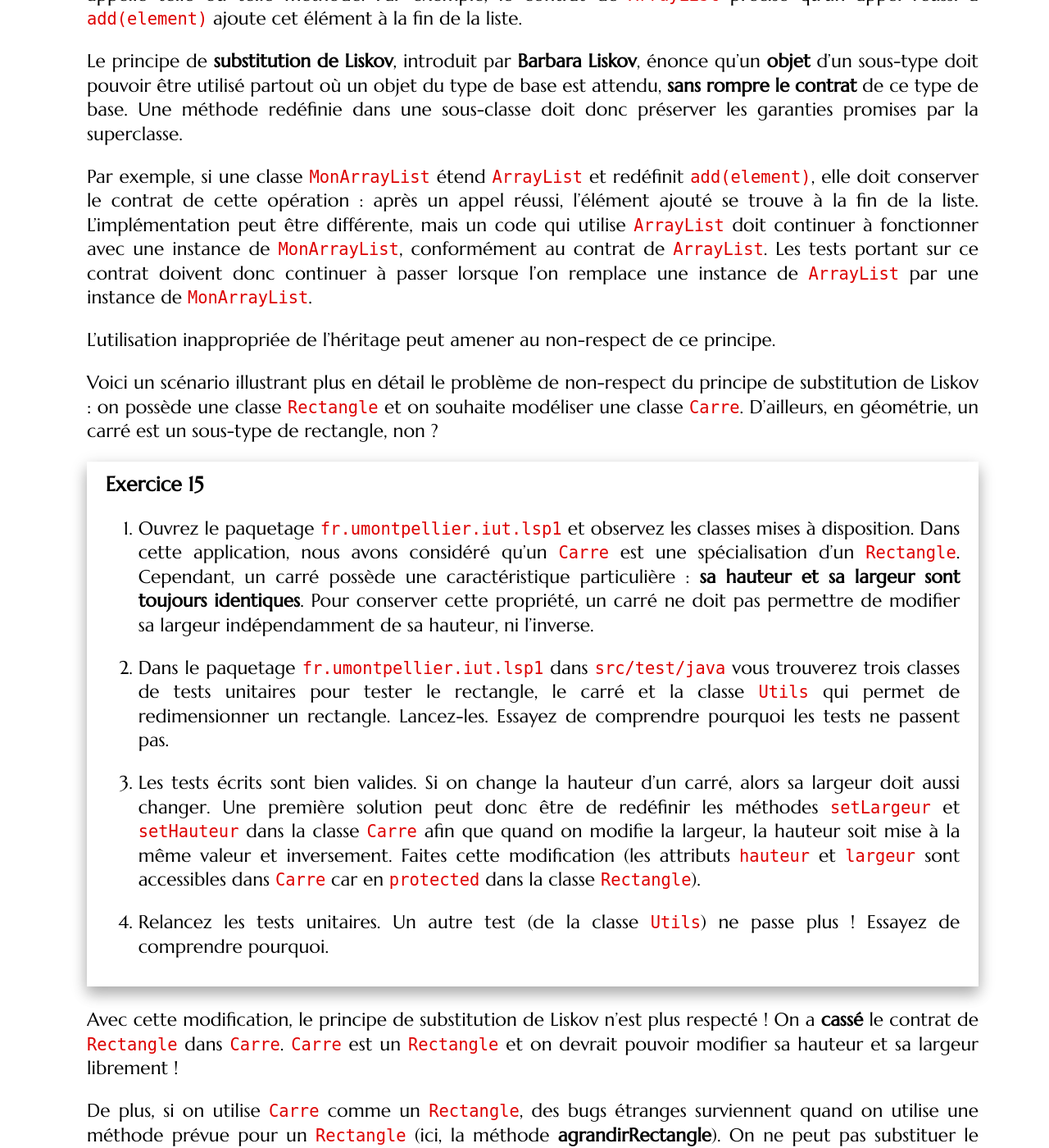
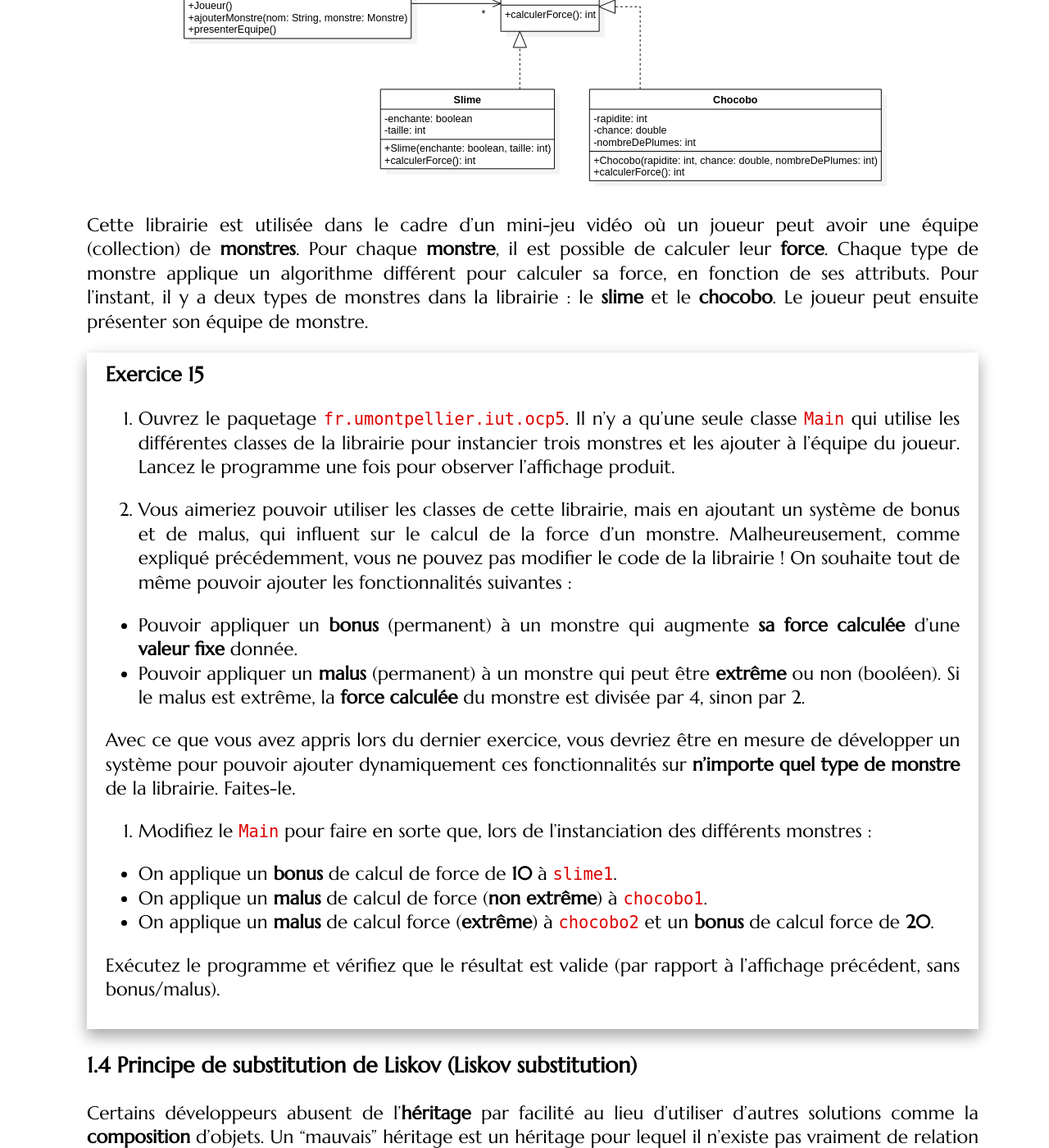
Before and after one commit to mgasquet/R304-QualiteDeveloppement, a Jekyll site: the page built from tutorials/tutorial3.md, in a window 1280 px wide and 1400 px high, scrolled down 30129 px. Shown: the whole window at 82% size. Built offline with Jekyll 4.4.1, drawn with Linux system fonts in a browser that asks for light colours; some web fonts are replaced; some of the changed text lies outside the part shown.

Commit message:
Ajout dernier exercice decorateur (ocp5)

```diff
--- a/tutorials/tutorial3.md
+++ b/tutorials/tutorial3.md
@@ -58,11 +58,15 @@ Ensuite, nous allons voir comment les principes **SOLID** permettent de traiter
 
 <div class="exercise">
 
-1. Pour commencer, clonez en local le **dépôt gitlab** forké dans votre espace privé dans le cours de qualité de développement : [https://gitlabinfo.iutmontp.univ-montp2.fr/qualite-de-developpement-semestre-3/etu/votre_login/tp3](https://gitlabinfo.iutmontp.univ-montp2.fr/qualite-de-developpement-semestre-3/etu/votre_login/tp3) en remplaçant `votre_login` par le login que vous utilisez pour accéder au serveur gitlab du département.
-
-2. Ouvrez le projet avec `IntelliJ` et vérifiez qu'il n'y a pas d'erreur.
-
-3. À la fin de chaque séance, n'oubliez pas de faire un **push** vers votre dépôt distant sur **Gitlab**.
+1. Pour commencer, rendez-vous sur le **dépôt GitLab** forké dans votre espace privé dans le cours de qualité de développement : [https://gitlabinfo.iutmontp.univ-montp2.fr/qualite-de-developpement-semestre-3/etu/votre_login/tp3](https://gitlabinfo.iutmontp.univ-montp2.fr/qualite-de-developpement-semestre-3/etu/votre_login/tp3) en remplaçant `votre_login` par le login que vous utilisez pour accéder au serveur gitlab du département.
+
+2. Appuyez sur le bouton "**Update Fork**" pour mettre à jour le dépôt.
+
+3. Clonez le dépôt sur votre machine.
+
+4. Ouvrez le projet avec `IntelliJ` et vérifiez qu'il n'y a pas d'erreur.
+
+5. À la fin de chaque séance, n'oubliez pas de faire un **push** vers votre dépôt distant sur **Gitlab**.
 
 </div>
 
@@ -769,6 +773,39 @@ De nouveaux comportements peuvent ainsi être développés dans de nouvelles cla
 
 À partir du diagramme de classes que vous avez généré, vous devriez pouvoir identifier les éléments du pattern **décorateur** et le réutiliser pour combiner des comportements autour d'un objet.
 
+Afin de vérifier que vous avez bien compris le principe du pattern **décorateur**, nous allons faire un dernier exercice en relation.
+
+On considère la librairie `jeu-equipe-monstres-1.0.0.jar` importée dans votre projet. C'est une librairie avec du code externe compilé. Vous pouvez utiliser ses classes, **mais vous ne pouvez donc pas modifier le code source de ces dernières** (vu que le code ne vous appartient pas).
+
+Voici le diagramme de classes de la librairie :
+
+<div style="text-align:center">
+![Open close 4]({{site.baseurl}}/assets/TP3/OCP4.svg){: width="80%" }
+</div>
+
+Cette librairie est utilisée dans le cadre d'un mini-jeu vidéo où un joueur peut avoir une équipe (collection) de **monstres**. Pour chaque **monstre**, il est possible de calculer leur **force**. Chaque type de monstre applique un algorithme différent pour calculer sa force, en fonction de ses attributs. Pour l'instant, il y a deux types de monstres dans la librairie : le **slime** et le **chocobo**. Le joueur peut ensuite présenter son équipe de monstre.
+
+<div class="exercise">
+
+1. Ouvrez le paquetage `fr.umontpellier.iut.ocp5`. Il n'y a qu'une seule classe `Main` qui utilise les différentes classes de la librairie pour instancier trois monstres et les ajouter à l'équipe du joueur. Lancez le programme une fois pour observer l'affichage produit.
+
+2. Vous aimeriez pouvoir utiliser les classes de cette librairie, mais en ajoutant un système de bonus et de malus, qui influent sur le calcul de la force d'un monstre. Malheureusement, comme expliqué précédemment, vous ne pouvez pas modifier le code de la librairie ! On souhaite tout de même pouvoir ajouter les fonctionnalités suivantes :
+
+  * Pouvoir appliquer un **bonus** (permanent) à un monstre qui augmente **sa force calculée** d'une **valeur fixe** donnée.
+  * Pouvoir appliquer un **malus** (permanent) à un monstre qui peut être **extrême** ou non (booléen). Si le malus est extrême, la **force calculée** du monstre est divisée par 4, sinon par 2.
+
+  Avec ce que vous avez appris lors du dernier exercice, vous devriez être en mesure de développer un système pour pouvoir ajouter dynamiquement ces fonctionnalités sur **n'importe quel type de monstre** de la librairie. Faites-le.
+
+3. Modifiez le `Main` pour faire en sorte que, lors de l'instanciation des différents monstres :
+
+  * On applique un **bonus** de calcul de force de **10** à `slime1`.
+  * On applique un **malus** de calcul de force (**non extrême**) à `chocobo1`.
+  * On applique un **malus** de calcul force (**extrême**) à `chocobo2` et un **bonus** de calcul force de **20**.
+
+  Exécutez le programme et vérifiez que le résultat est valide (par rapport à l'affichage précédent, sans bonus/malus).
+
+</div>
+
 ### Principe de substitution de Liskov (Liskov substitution)
 
 Certains développeurs abusent de l'**héritage** par facilité au lieu d'utiliser d'autres solutions comme la **composition** d'objets. Un "mauvais" héritage est un héritage pour lequel il n'existe pas vraiment de relation de spécialisation entre la superclasse et la sous-classe. La sous-classe ne représente alors pas le même concept que sa classe mère, ce n'est pas réellement une spécialisation.
@@ -1031,9 +1068,19 @@ Voyons comment ne pas respecter ce principe peut devenir très fastidieux au fur
 
 6. Ajoutez `int calculerPuissanceFeu(int distance)` à l'interface `Monture`, puis corrigez les erreurs de compilation dans `Cheval`, `Tigre` et `Griffon`. Ces trois montures ne crachent pas de feu : leurs implémentations doivent lever une `UnsupportedOperationException`.
 
-7. Enfin, ajoutez une classe `LicorneAilee` étendant `Creature` et implémentant l'interface `Monture`. Ajoutez les attributs entiers `force` et `reserveVol`, fournis au constructeur.
-
-    Cette monture peut se déplacer **au sol et en vol**. Pour la vitesse, l'endurance et la durée d'un trajet, reprenez les calculs du cheval à partir de sa propre `force`. Par convention, la durée du trajet décrit ici son déplacement au sol. Pour le temps maximum de vol, reprenez le calcul du griffon à partir de sa propre `reserveVol`. En revanche, la licorne ailée ne crache pas de feu : la méthode correspondante doit lever une exception.
+7. Enfin, ajoutez une classe `LicorneAilee` étendant `Creature` et implémentant l'interface `Monture`. Ajoutez les attributs entiers `age` et `poids`, fournis au constructeur.
+
+    Cette monture peut se déplacer **au sol et en vol**.
+
+    * Pour la vitesse, renvoyez `Math.max(1, charge - (age * poids))`.
+
+    * Pour la durée d'un trajet, renvoyez `calculerVitesse(charge) / Math.max(1, poids)`.
+
+    * Pour l'endurance, renvoyez `Math.max(1, 100 - age - poids)`.
+
+    * Pour le temps maximum de vol, renvoyez `Math.max(1, poids / 2)`.
+
+    La licorne ailée ne crache pas de feu : la méthode correspondante doit lever une exception.
 
 </div>
 
```
Also changed, not shown: other parts of tutorials/tutorial3.md (+8 -8 lines), assets/TP3/OCP4.svg (added).
